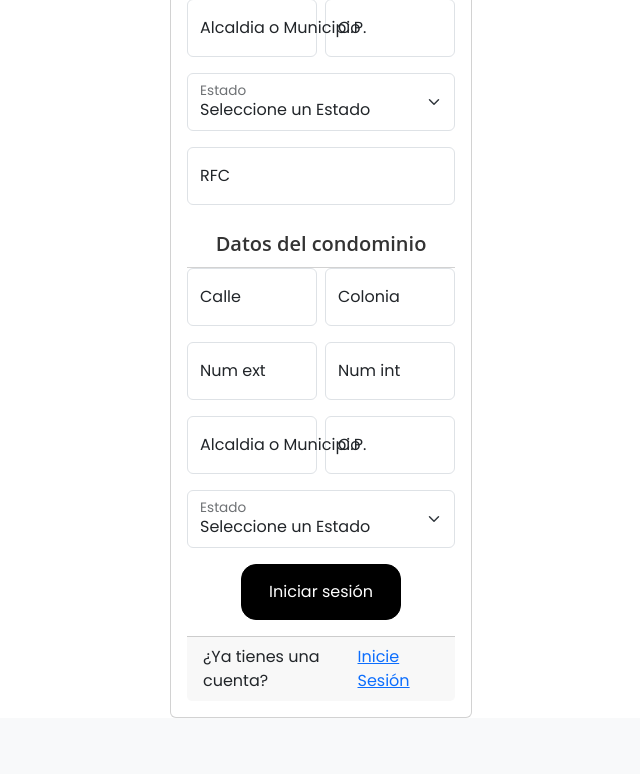
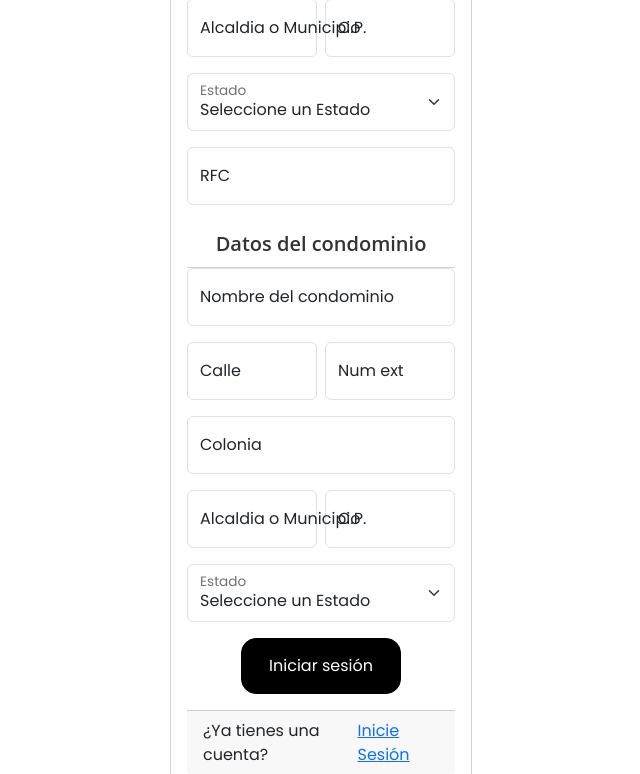
Before and after one commit to MiguelAngelSilva0108/Prototipo, a PHP site: page /LoginFactura/paginas/registro.php in a window 1280 px wide. Shown: the part 1128-1902 px from the top of the page, without its empty margins (319-959 px from the left). Before the commit the page ends 1846 px from the top, so only its background shows below. Run offline with PHP 8.4, Linux system fonts and the light colour scheme.

Commit message:
Add files via upload

```diff
--- a/Prototipo/paginas/registro.php
+++ b/Prototipo/paginas/registro.php
@@ -6,8 +6,8 @@ $message = '';
 
 
 //Recibiendo numInt
-if (!empty($_POST['Nombres']) && !empty($_POST['Apellido Paterno']) && !empty($_POST['Apellido Materno']) && !empty($_POST['Celular']) && !empty($_POST['Email']) && !empty($_POST['password']) && !empty($_POST['Servicio']) && !empty($_POST['Calle']) && !empty($_POST['Colonia']) && !empty($_POST['NumExt']) && !empty($_POST['Municipio']) && !empty($_POST['CP']) && !empty($_POST['Estado']) && !empty($_POST['RFC']) && !empty($_POST['Calle_Fiscal']) && !empty($_POST['Colonia_Fiscal']) && !empty($_POST['NumExt_Fiscal']) && !empty($_POST['Municipio_Fiscal']) && !empty($_POST['CP_Fiscal']) && !empty($_POST['Estado_Fiscal'])) {
-    $sql = "INSERT INTO users (Nombres, Apellido Paterno, Apellido Materno, Celular, Email, password, Servicio, Calle, Colonia, NumExt, NumInt, Municipio, CP, Estado, RFC, Calle_Fiscal, Colonia_Fiscal, NumExt_Fiscal, NumInt_Fiscal, Municipio_Fiscal, CP_Fiscal, Estado_Fiscal) VALUES (:Nombres, :Apellido Paterno, :Apellido Materno, :Celular, :Email, :password, :Servicio, :Calle, :Colonia, :NumExt, :NumInt, :Municipio, :CP, :Estado, :RFC, :Calle_Fiscal, :Colonia_Fiscal, :NumExt_Fiscal, :NumInt_Fiscal, :Municipio_Fiscal, :CP_Fiscal, :Estado_Fiscal)";
+if (!empty($_POST['Nombres']) && !empty($_POST['Apellido Paterno']) && !empty($_POST['Apellido Materno']) && !empty($_POST['Celular']) && !empty($_POST['Email']) && !empty($_POST['password']) && !empty($_POST['Servicio']) && !empty($_POST['Calle']) && !empty($_POST['Colonia']) && !empty($_POST['NumExt']) && !empty($_POST['Municipio']) && !empty($_POST['CP']) && !empty($_POST['Estado']) && !empty($_POST['RFC']) && !empty($_POST['Nombre Condominio']) && !empty($_POST['Calle Condominio']) && !empty($_POST['Colonia Condominio']) && !empty($_POST['NumExt Condominio']) && !empty($_POST['Municipio Condominio']) && !empty($_POST['CP Condominio']) && !empty($_POST['Estado Condominio'])) {
+    $sql = "INSERT INTO users (Nombres, Apellido Paterno, Apellido Materno, Celular, Email, password, Servicio, Calle, Colonia, NumExt, NumInt, Municipio, CP, Estado, RFC, Nombre Condominio, Calle Condominio, Colonia Condominio, NumExt Condominio, NumInt Condominio, Municipio Condominio, CP Condominio, Estado Condominio) VALUES (:Nombres, :Apellido Paterno, :Apellido Materno, :Celular, :Email, :password, :Servicio, :Calle, :Colonia, :NumExt, :NumInt, :Municipio, :CP, :Estado, :Nombre Condominio, :RFC, :Calle Condominio, :Colonia Condominio, :NumExt Condominio, :NumInt Condominio, :Municipio Condominio, :CP Condominio, :Estado Condominio)";
     $stmt = $conn->prepare($sql);
     $stmt->bindParam(':Nombres', $_POST['Nombres']);
     $stmt->bindParam(':Apellido Paterno', $_POST['Apellido Paterno']);
@@ -28,24 +28,25 @@ if (!empty($_POST['Nombres']) && !empty($_POST['Apellido Paterno']) && !empty($_
     $stmt->bindParam(':Municipio', $_POST['Municipio']);
     $stmt->bindParam(':CP', $_POST['CP']);
     $stmt->bindParam(':Estado', $_POST['Estado']);
-    //FISCAL
+    //Datos de condominio
+    $stmt->bindParam(':Nombre Condominio', $_POST['Nombre Condominio']);
     $stmt->bindParam(':RFC', $_POST['RFC']);
-    $stmt->bindParam(':Calle_Fiscal', $_POST['Calle_Fiscal']);
-    $stmt->bindParam(':Colonia_Fiscal', $_POST['Colonia_Fiscal']);
-    $stmt->bindParam(':NumExt_Fiscal', $_POST['NumExt_Fiscal']);
-    if (!empty($_POST['NumInt_Fiscal'])) {
-        $stmt->bindParam(':NumInt_Fiscal', $_POST['NumInt_Fiscal']);
+    $stmt->bindParam(':Calle Condominio', $_POST['Calle Condominio']);
+    $stmt->bindParam(':Colonia Condominio', $_POST['Colonia Condominio']);
+    $stmt->bindParam(':NumExt Condominio', $_POST['NumExt Condominio']);
+    if (!empty($_POST['NumInt Condominio'])) {
+        $stmt->bindParam(':NumInt Condominio', $_POST['NumInt Condominio']);
     } else {
-        $stmt->bindValue(':NumInt_Fiscal', null, PDO::PARAM_NULL);
+        $stmt->bindValue(':NumInt Condominio', null, PDO::PARAM_NULL);
     }
-    $stmt->bindParam(':Municipio_Fiscal', $_POST['Municipio_Fiscal']);
-    $stmt->bindParam(':CP_Fiscal', $_POST['CP_Fiscal']);
-    $stmt->bindParam(':Estado_Fiscal', $_POST['Estado_Fiscal']);
+    $stmt->bindParam(':Municipio Condominio', $_POST['Municipio Condominio']);
+    $stmt->bindParam(':CP Condominio', $_POST['CP Condominio']);
+    $stmt->bindParam(':Estado Condominio', $_POST['Estado Condominio']);
 
     if ($stmt->execute()) {
         $message = 'Usuario creado, inicie sesión';
     } else {
-        $message = 'Sorry there must have been an issue creating your account';
+        $message = 'Ya hay un usuario registrado con estos mismo datos. Inicie Sesión';
     }
 
 
@@ -63,7 +64,8 @@ if (!empty($_POST['Nombres']) && !empty($_POST['Apellido Paterno']) && !empty($_
     <meta http-equiv="X-UA-Compatible" content="IE=edge">
     <meta name="viewport" content="width=device-width, initial-scale=1.0">
     <title>Registro</title>
-    <link rel="icon" href="https://cdn.freebiesupply.com/logos/large/2x/s-bahn-1-logo-png-transparent.png" type="image/png">
+    <link rel="icon" href="https://cdn.freebiesupply.com/logos/large/2x/s-bahn-1-logo-png-transparent.png"
+        type="image/png">
     <link rel="stylesheet" href="https://fonts.googleapis.com/css2?family=Poppins:wght@400;500;600&display=swap">
 </head>
 <link href="https://cdn.jsdelivr.net/npm/bootstrap@5.3.0-alpha2/dist/css/bootstrap.min.css" rel="stylesheet"
@@ -99,7 +101,7 @@ if (!empty($_POST['Nombres']) && !empty($_POST['Apellido Paterno']) && !empty($_
                                 ¡Sólo te tomará un par de minutos!
                             </div>
                             <div class="card-body">
-                            <div class="card-header">
+                                <div class="card-header">
                                     Datos del Administrador
                                 </div>
                                 <!--Nombres-->
@@ -274,55 +276,56 @@ if (!empty($_POST['Nombres']) && !empty($_POST['Apellido Paterno']) && !empty($_
                                 <div class="card-header">
                                     Datos del condominio
                                 </div>
-                                <!--Dirección FISCAL-->
+
+
+                                <!--Dirección CONDOMINIO-->
+
+                                <!--Nombres-->
+                                <div class="form-floating mb-3">
+                                    <input type="text" name='Nombre Condominio' class="form-control" id="floatingInput"
+                                        placeholder="name@example.com" required />
+                                    <label htmlFor="floatingInput">Nombre del condominio</label>
+                                </div>
+
                                 <!--Calle y Colonia-->
                                 <div class="row g-2">
                                     <div class="col-md">
                                         <div class="form-floating mb-3">
-                                            <input type="text" name='Calle_Fiscal' class="form-control"
+                                            <input type="text" name='Calle Condominio' class="form-control"
                                                 id="floatingInputGrid" placeholder="name@example.com" />
                                             <label htmlFor="floatingInputGrid">Calle</label>
                                         </div>
                                     </div>
                                     <div class="col-md">
                                         <div class="form-floating mb-3">
-                                            <input type="text" name='Colonia_Fiscal' class="form-control"
+                                            <input type="text" name='NumExt Condominio' class="form-control"
                                                 id="floatingInputGrid" placeholder="name@example.com" />
-                                            <label htmlFor="floatingInputGrid">Colonia</label>
+                                            <label htmlFor="floatingInputGrid">Num ext</label>
+
                                         </div>
                                     </div>
                                 </div>
 
                                 <!--Número ext e int-->
-                                <div class="row g-2">
-                                    <div class="col-md">
-                                        <div class="form-floating mb-3">
-                                            <input type="text" name='NumExt_Fiscal' class="form-control"
-                                                id="floatingInputGrid" placeholder="name@example.com" />
-                                            <label htmlFor="floatingInputGrid">Num ext</label>
-                                        </div>
-                                    </div>
-                                    <div class="col-md">
-                                        <div class="form-floating mb-3">
-                                            <input type="text" name='NumInt_Fiscal' class="form-control"
-                                                id="floatingInputGrid" placeholder="name@example.com" />
-                                            <label htmlFor="floatingInputGrid">Num int</label>
-                                        </div>
-                                    </div>
+                                <div class="form-floating mb-3">
+                                    <input type="text" name='Colonia Condominio' class="form-control" id="floatingInputGrid"
+                                        placeholder="name@example.com" />
+                                    <label htmlFor="floatingInputGrid">Colonia</label>
                                 </div>
+
 
                                 <!--Municipio y CP-->
                                 <div class="row g-2">
                                     <div class="col-md">
                                         <div class="form-floating mb-3">
-                                            <input type="text" name='Municipio_Fiscal' class="form-control"
+                                            <input type="text" name='Municipio Condominio' class="form-control"
                                                 id="floatingInputGrid" placeholder="name@example.com" />
                                             <label htmlFor="floatingInputGrid">Alcaldia o Municipio</label>
                                         </div>
                                     </div>
                                     <div class="col-md">
                                         <div class="form-floating mb-3">
-                                            <input type="text" name='CP_Fiscal' class="form-control"
+                                            <input type="text" name='CP Condominio' class="form-control"
                                                 id="floatingInputGrid" placeholder="name@example.com" />
                                             <label htmlFor="floatingInputGrid">C.P.</label>
                                         </div>
@@ -331,7 +334,7 @@ if (!empty($_POST['Nombres']) && !empty($_POST['Apellido Paterno']) && !empty($_
 
                                 <!--Estado*-->
                                 <div class="form-floating mb-3">
-                                    <select class="form-select" name='Estado_Fiscal' id="floatingSelect"
+                                    <select class="form-select" name='Estado Condominio' id="floatingSelect"
                                         aria-label="Floating label select example" defaultValue="">
 
                                         <option value="">Seleccione un Estado</option>
```
